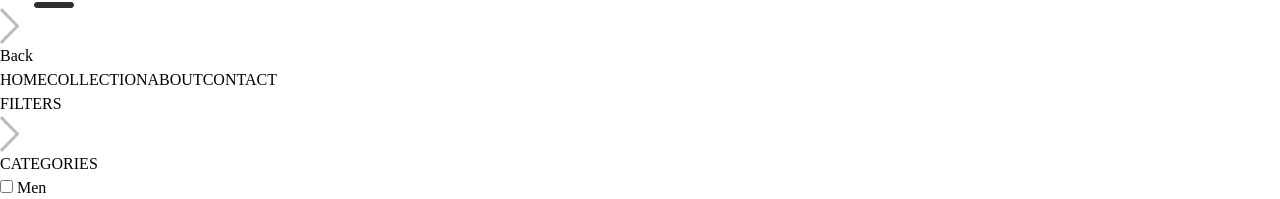
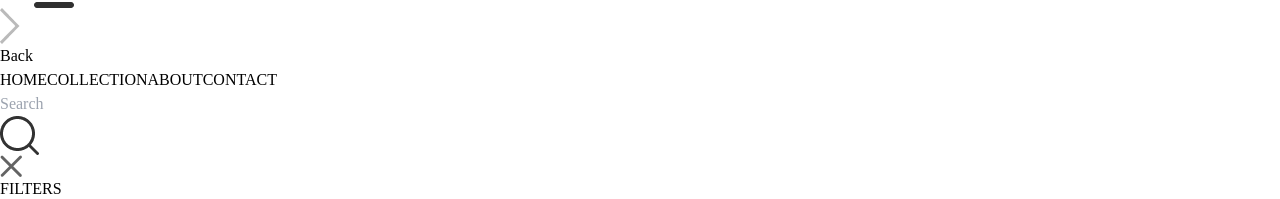
Before and after one commit to arunaShakthi/online-clothing-shop, a React (Vite) app: page /collection in a window 1280 px wide. Both pictures are taken after a click on the picture 19 px from the left and 190 px from the top of the page. Shown: the part 430-629 px from the top of the page. Built offline with nearby package versions, Linux system fonts and the light colour scheme.

Commit message:
Search funtion complete

```diff
--- a/src/App.jsx
+++ b/src/App.jsx
@@ -11,11 +11,13 @@
 import Orders from './pages/Orders'
 import Navbar from './components/Navbar'
 import Footer from './components/Footer'
+import SearchBar from './components/SearchBar'
 
 const App = () => {
   return (
     <div className='px-4 sm:px-[5vw] md:px-[7vw] lg:px-[9vw]'>
     <Navbar />
+    <SearchBar />
     <Routes>
         <Route path='/' element={<Home />} />
         <Route path='/collection' element={<Collection />} />
--- a/src/components/Navbar.jsx
+++ b/src/components/Navbar.jsx
@@ -1,10 +1,12 @@
-import React, { useState } from 'react'
+import React, { useContext, useState } from 'react'
 import {assets} from '../assets/assets'
 import { Link, NavLink } from 'react-router-dom'
+import { ShopContext } from '../context/ShopContext'
 
 const Navbar = () => {
 
   const [visible, setVisible] = useState(false)
+  const {setShowSearch} = useContext(ShopContext);
 
   return (
     <div className='flex items-center justify-between py-5 font-medium'>
@@ -33,7 +35,7 @@
 
      <div className='flex items-center gap-6'>
 
-        <img src={assets.search_icon} className='w-5 cursor-pointer' alt="" />
+        <img onClick={()=>setShowSearch(true)} src={assets.search_icon} className='w-5 cursor-pointer' alt="" />
 
         <div className='group relative'>
             <img className='w-5 cursor-pointer' src={assets.profile_icon} alt="" />
--- /dev/null
+++ b/src/components/SearchBar.jsx
@@ -0,0 +1,33 @@
+import React, { useContext, useEffect, useState } from 'react'
+import { ShopContext } from '../context/ShopContext'
+import { assets } from '../assets/assets';
+import { useLocation } from 'react-router-dom';
+
+const SearchBar = () => {
+
+    const {search, setSearch, showSearch, setShowSearch} = useContext(ShopContext);
+    const [visible, setVisible] = useState(false);
+    const location = useLocation();
+
+    useEffect(() => {
+        if(location.pathname.includes('collection')) {
+            setVisible(true);
+        }
+        else {
+            setVisible(false);
+        }
+    },[location])
+
+  return showSearch && visible ? (
+    <div className='border-t border-b bg-gray-50 text-center'>
+        <div className='inline-flex items-center justify-center border border-gray-400 px-5 py-2 my-5 mx-3 rounded-full w-3/4 sm:w-1/2'>
+            <input value={search} onChange={(e) =>setSearch(e.target.value)} className='flex-1 outline-none bg-inherit text-sm' type='text' placeholder='Search' />
+            <img className='w-4' src={assets.search_icon} alt="" />
+
+        </div>
+        <img onClick={()=>setShowSearch(false)} className='inline w-3 cursor-pointer' src={assets.cross_icon} alt="" />
+    </div>
+  ) : null
+}
+
+export default SearchBar
--- a/src/context/ShopContext.jsx
+++ b/src/context/ShopContext.jsx
@@ -1,5 +1,6 @@
-import { createContext } from "react";
+import { createContext, useState } from "react";
 import { products } from "../assets/assets";
+import { useSearchParams } from "react-router-dom";
 
 export const ShopContext = createContext();
 
@@ -8,8 +9,12 @@
     const currency = '$';
     const delivery_fee = 10;
 
+    const [search, setSearch] = useState('');
+    const [showSearch, setShowSearch] = useState(false);
+
     const value = {
-        products, currency, delivery_fee
+        products, currency, delivery_fee,
+        search, setSearch, showSearch, setShowSearch
     }
 
     return (
--- a/src/pages/Collection.jsx
+++ b/src/pages/Collection.jsx
@@ -3,15 +3,18 @@
 import { assets } from '../assets/assets';
 import Title from '../components/Title';
 import ProductItem from '../components/ProductItem';
+import { use } from 'react';
 
 const Collection = () => {
 
-  const {products} = useContext(ShopContext)
+  const {products, search, showSearch} = useContext(ShopContext)
   const [showFilter, setShowFilter] = useState(false);
   const [filterProducts, setFilterProducts] = useState([]);
 
   const [category, setCategory] = useState([]);
   const [subCategory, setSubCategory] =useState([]);
+  const [sortType, setSortType] = useState('relevant');
+
 
   const toggleCategory = (e) => {
     if (category.includes(e.target.value)) {
@@ -34,6 +37,11 @@
   const applyFilter = () => {
     let productsCopy = products.slice();
 
+    if(showSearch && search) {
+      productsCopy = productsCopy.filter(item => item.name.toLowerCase().includes(search.toLowerCase()))
+    }
+
+
     if(category.length > 0) {
       productsCopy = productsCopy.filter(item => category.includes(item.category));
     }
@@ -44,9 +52,29 @@
     setFilterProducts(productsCopy);
   }
 
+const sortProduct = () => {
+   let fpCopy = filterProducts.slice();
+
+   switch(sortType){
+        case 'low-high':
+          setFilterProducts(fpCopy.sort((a,b)=>(a.price -b.price)))
+          break;
+        case 'high-low' :
+          setFilterProducts(fpCopy.sort((a,b)=>(b.price -a.price)))
+          break;
+        default :
+          applyFilter();
+          break;
+   }
+}
+
   useEffect(() => {
       applyFilter();
-  },[category,subCategory])
+  },[category, subCategory, search, showSearch])
+
+  useEffect(() => {
+    sortProduct();
+  },[sortType])
 
 
   return (
@@ -96,7 +124,7 @@
         <div className='flex justify-between text-base sm:text-2xl mb-4'>
           <Title text1={'ALL'} text2={'COLLECTION'} />
           {/* Products Sort */}
-          <select className='border border-gray-300 text-sm px-2'>
+          <select onChange={(e)=>setSortType(e.target.value)} className='border border-gray-300 text-sm px-2'>
             <option value="relevant">Sort by: Relevant</option>
             <option value="low-high">Sort by: Low to High</option>
             <option value="high-low">Sort by: High to Low</option>
@@ -118,7 +146,6 @@
 
       </div>
       </div>
-
     </div>
   )
 }
```
